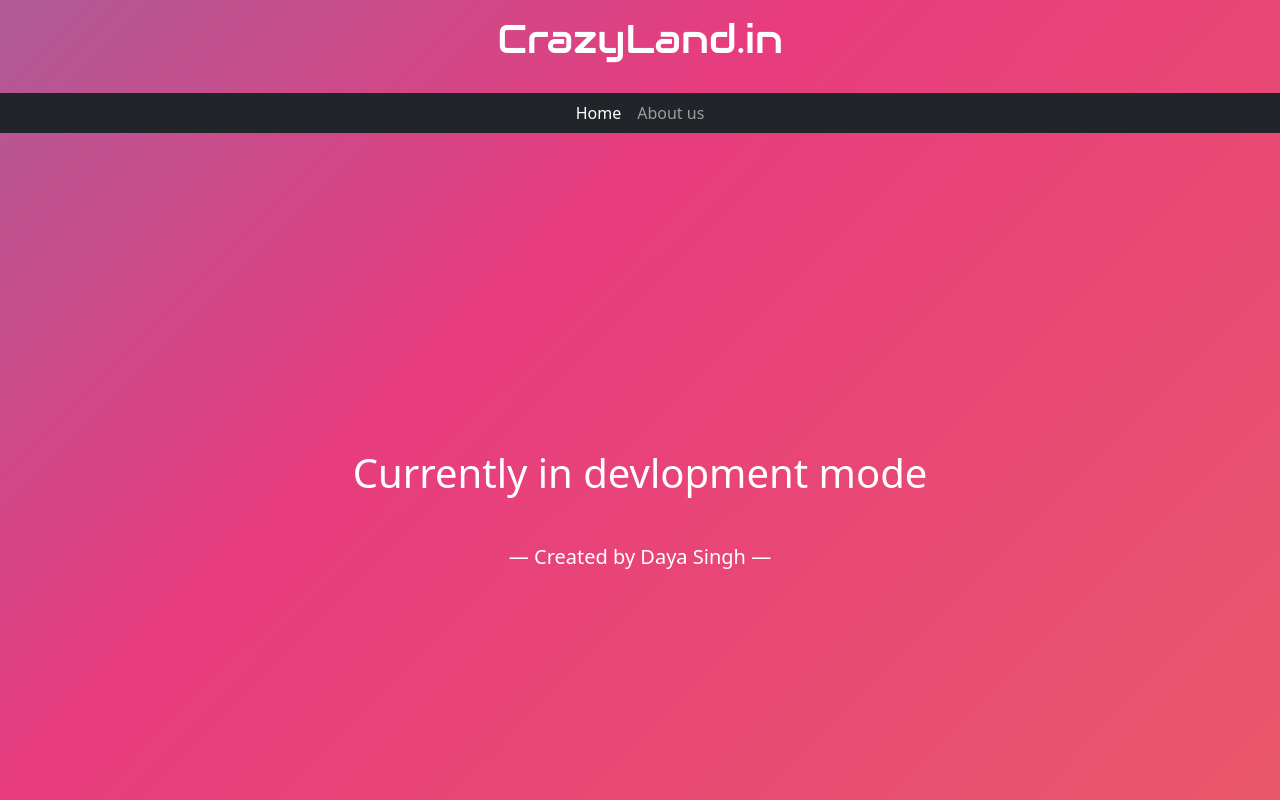
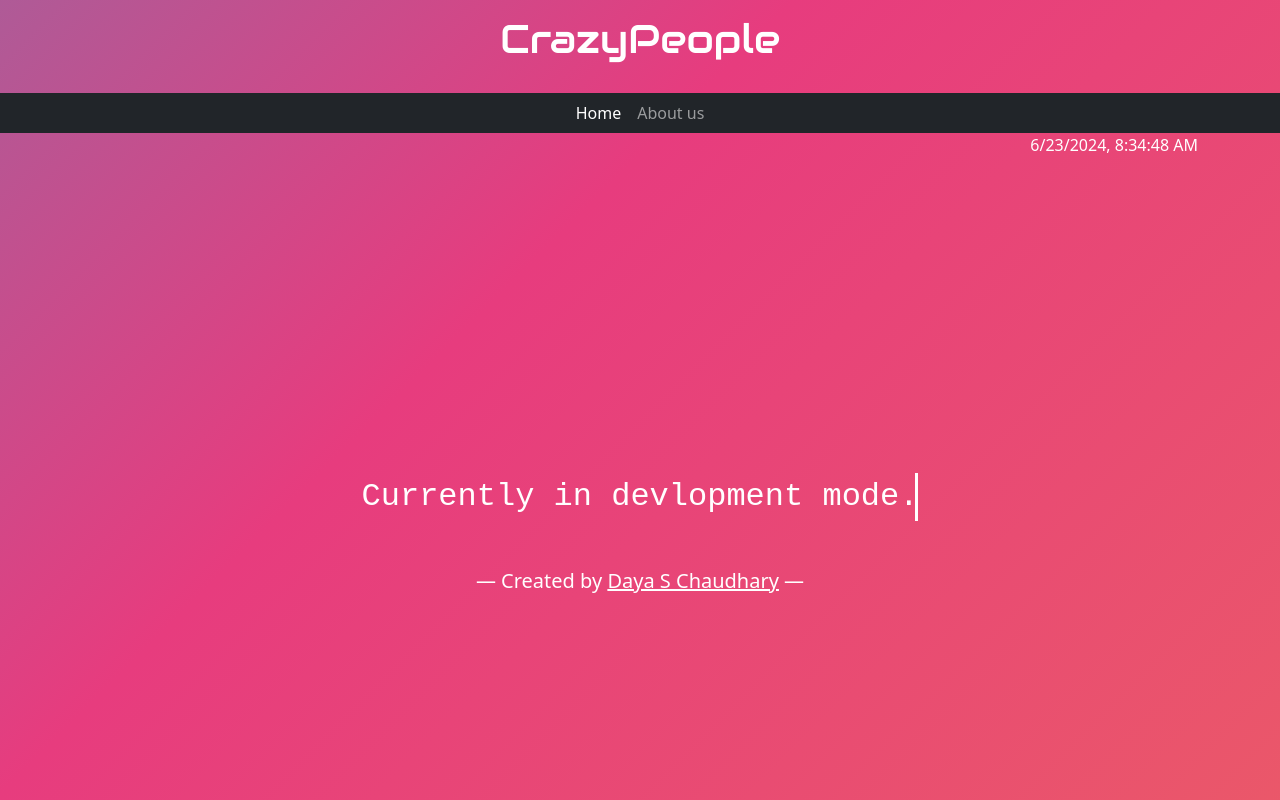
Before and after one commit to chdayasingh/crazypeople, a plain HTML site: page index.html in a window 1280 px wide. Shown: the top 800 px of the page. Drawn offline with nearby package versions, Linux system fonts and the light colour scheme.

Commit message:
clock and typing effect added

```diff
--- a/css/index.css
+++ b/css/index.css
@@ -16,3 +16,25 @@ body {
     background-position: 0% 50%;
   }
 }
+
+.typing-demo {
+  width: 29ch;
+  animation: typing 2s steps(22), blink 0.5s step-end infinite alternate;
+  white-space: nowrap;
+  overflow: hidden;
+  border-right: 3px solid;
+  font-family: monospace;
+  font-size: 2em;
+}
+
+@keyframes typing {
+  from {
+    width: 0;
+  }
+}
+
+@keyframes blink {
+  50% {
+    border-color: transparent;
+  }
+}
--- a/index.html
+++ b/index.html
@@ -13,7 +13,7 @@
     <!-- favicon -->
     <link rel="icon" type="image/x-icon" href="/images/icon/favicon-16x16.png">
 
-    <title>CrazyLand-space of things!</title>
+    <title>CrazyPeople-space of things!</title>
 </head>
 
 <body>
@@ -21,7 +21,7 @@
         <div class="navbar-dark">
             <a class="navbar-brand" href="/">
                 <h1 class='text-center' style="padding: 15px 0 0 0; margin-bottom: 0;
-                font-family: Audiowide, sans-serif;">CrazyLand.in</h1>
+                font-family: Audiowide, sans-serif;">CrazyPeople</h1>
             </a>
             <nav class="navbar navbar-expand-lg navbar-dark bg-dark" style="padding: 0;">
                 <div class="container-fluid">
@@ -44,15 +44,20 @@
             </nav>
         </div>
     </header>
-
+    <div class="container">
+        <div id="digital-clock" style="color: white; text-align: right;"></div>
+    </div>
     <div class="d-flex flex-column justify-content-center w-100 h-100">
 
+
         <div class="d-flex flex-column justify-content-center align-items-center">
-            <h1 class="fw-light text-white m-0">Currently in devlopment mode</h1>
+            <div class="typing-demo fw-light text-white m-0">
+                Currently in devlopment mode.
+            </div>
 
-            <a href="https://manuel.pinto.dev" class="text-decoration-none">
-                <h5 class="my-5 fw-light text-white m-0">— Created by Daya Singh —</h5>
-            </a>
+            <h5 class="my-5 fw-light text-white m-0">— Created by <a class="text-white"
+                    href="https://linktr.ee/dayachaudhary">Daya S
+                    Chaudhary</a> —</h5>
         </div>
     </div>
     </div>
@@ -61,6 +66,7 @@
     <script src="https://cdn.jsdelivr.net/npm/bootstrap@5.1.3/dist/js/bootstrap.bundle.min.js"
         integrity="sha384-ka7Sk0Gln4gmtz2MlQnikT1wXgYsOg+OMhuP+IlRH9sENBO0LRn5q+8nbTov4+1p"
         crossorigin="anonymous"></script>
+    <script src="script.js"></script>
 
 </body>
 
--- /dev/null
+++ b/script.js
@@ -0,0 +1,10 @@
+"use strict";
+
+// Clock
+
+const clock = document.getElementById("digital-clock");
+
+setInterval(() => {
+  const date = new Date();
+  clock.innerText = date.toLocaleString();
+}, 1000);
```
Also changed, not shown: routes.txt, 1 other file. Lines whose indentation alone changed are shown as unchanged.
